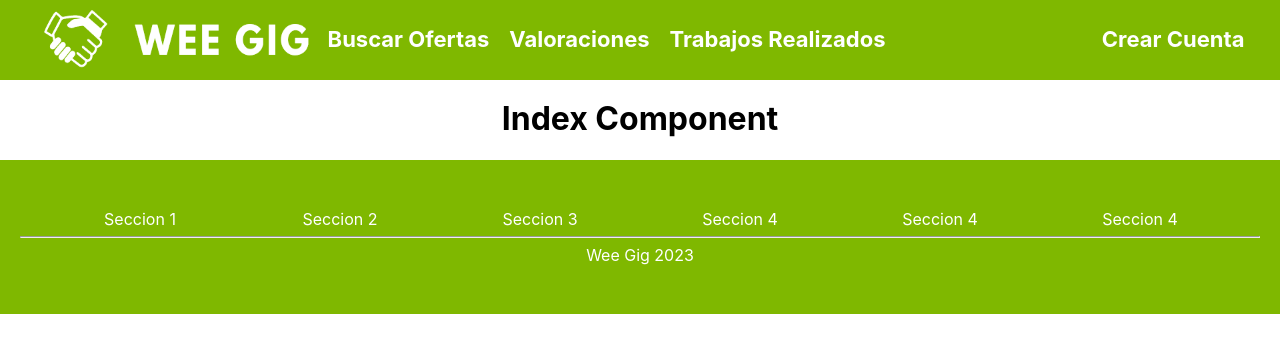
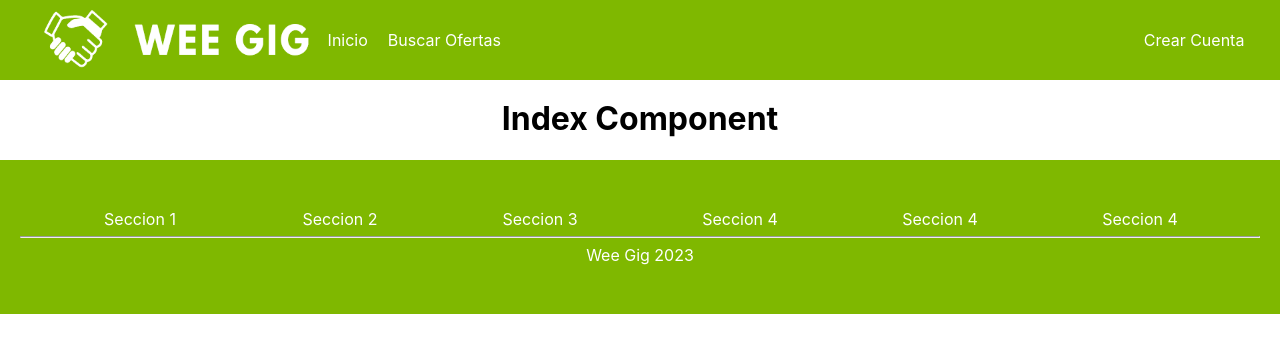
Before and after one commit to franciscojordan/WeeGig, a React (Vite) app: page / in a window 1280 px wide. Shown: the top 352 px of the page. Built offline with nearby package versions, Linux system fonts and the light colour scheme; the HTML template or start-up script is replaced by a standard one.

Commit message:
links working

```diff
--- a/src/App.tsx
+++ b/src/App.tsx
@@ -93,11 +93,10 @@ function Tech(): JSX.Element {
 	);
 }
 
-function Contact(): JSX.Element {
+function Ofertas(): JSX.Element {
 	return (
 		<>
-			<HomeAnchor />
-			<h1>Contact Component</h1>
+			<h1>Ofertas Component</h1>
 		</>
 	);
 }
@@ -114,33 +113,35 @@ function Index(): JSX.Element {
 	);
 }
 
-function App() {
+function Menu(): JSX.Element {
 	return (
-		<>
-			{/* Fixed content remains unchanged when the React route changes. */}
-      <div className="menu">
+		<div className="menu">
         <div>
           <img src="/src/assets/img/logo_long.png" alt=""/>
         </div>
         <div>
             <ul>
-                <li><a href="">Buscar Ofertas</a></li>
-                <li><a href="">Valoraciones</a></li>
-                <li><a href="">Trabajos Realizados</a></li>
+				<li><a href="/">Inicio</a></li>
+                <li><a href="/ofertas">Buscar Ofertas</a></li>
             </ul>
         </div>
         <ul className="rightmenu">
             <li><a href="">Crear Cuenta</a></li>
         </ul>
       </div>
+	);
+}
+
+function App() {
+	return (
+		<>
+			{/* Fixed content remains unchanged when the React route changes. */}
+			<Menu />
 			<Routes>
-				{/* Dynamic content that will appear/show on the page when the
-				path/route is changed to the specified one. */}
 				<Route path="/" element={<Index />} />
-				{/* <Route path="/contact" element={<Contact />} />
+				<Route path="/ofertas" element={<Ofertas />} />
 				<Route path="/techs" element={<Techs />} />
-				<Route path="/techs/:tecnology" element={<Tech />} /> */}
-				{/* Default route for all other requests */}
+				<Route path="/techs/:tecnology" element={<Tech />} />
 				<Route path="*" element={<h1>❌Error! Not Found❌</h1>} />
 			</Routes>
       <Footer />
--- a/src/index.css
+++ b/src/index.css
@@ -28,8 +28,8 @@
 }
 
 .menu a {
-  font-size: 22px;
-  font-weight: bold;
+  font-size: 16px;
+  /* font-weight: bold; */
   color: white;
   text-decoration: none;
   display: inline-block;
@@ -38,7 +38,7 @@
 
 .menu a:hover {
   text-decoration: none;
-  color: #BFFFF1;
+  color: #F2F2F2;
 }
 
 .menu .rightmenu {
```
